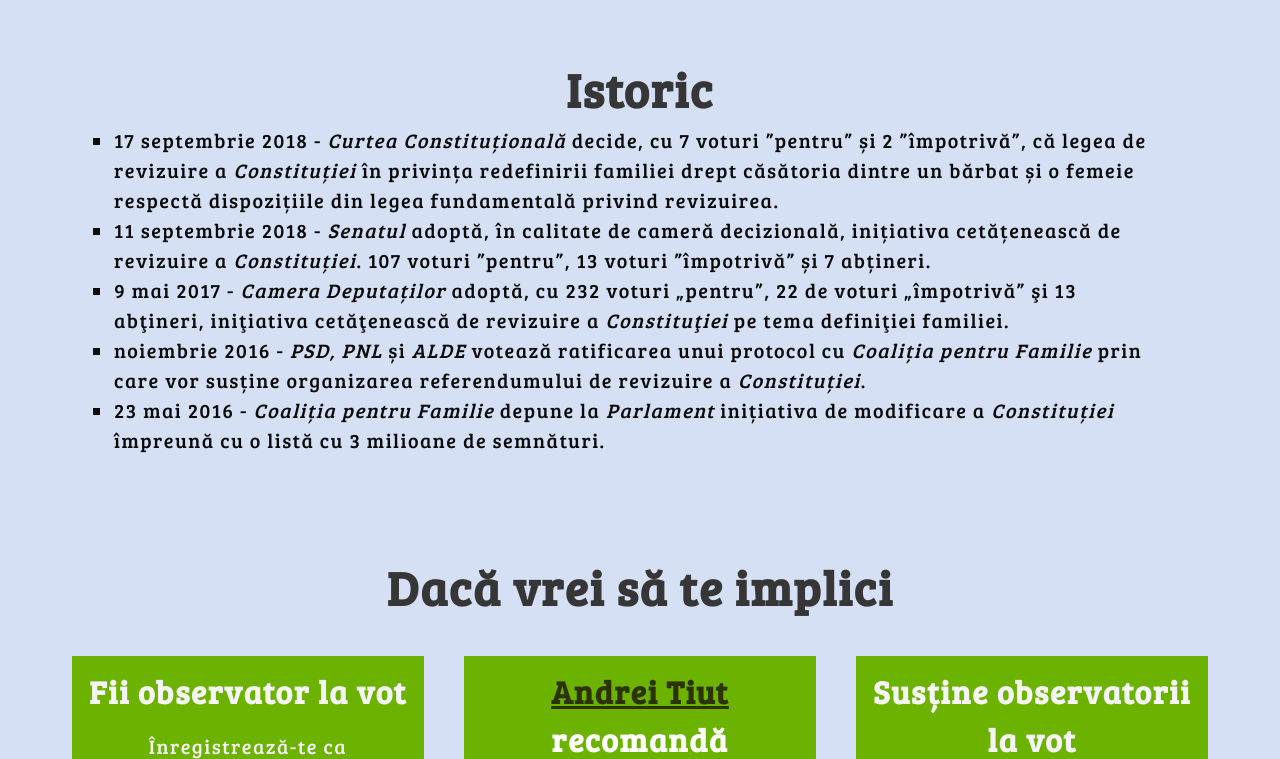
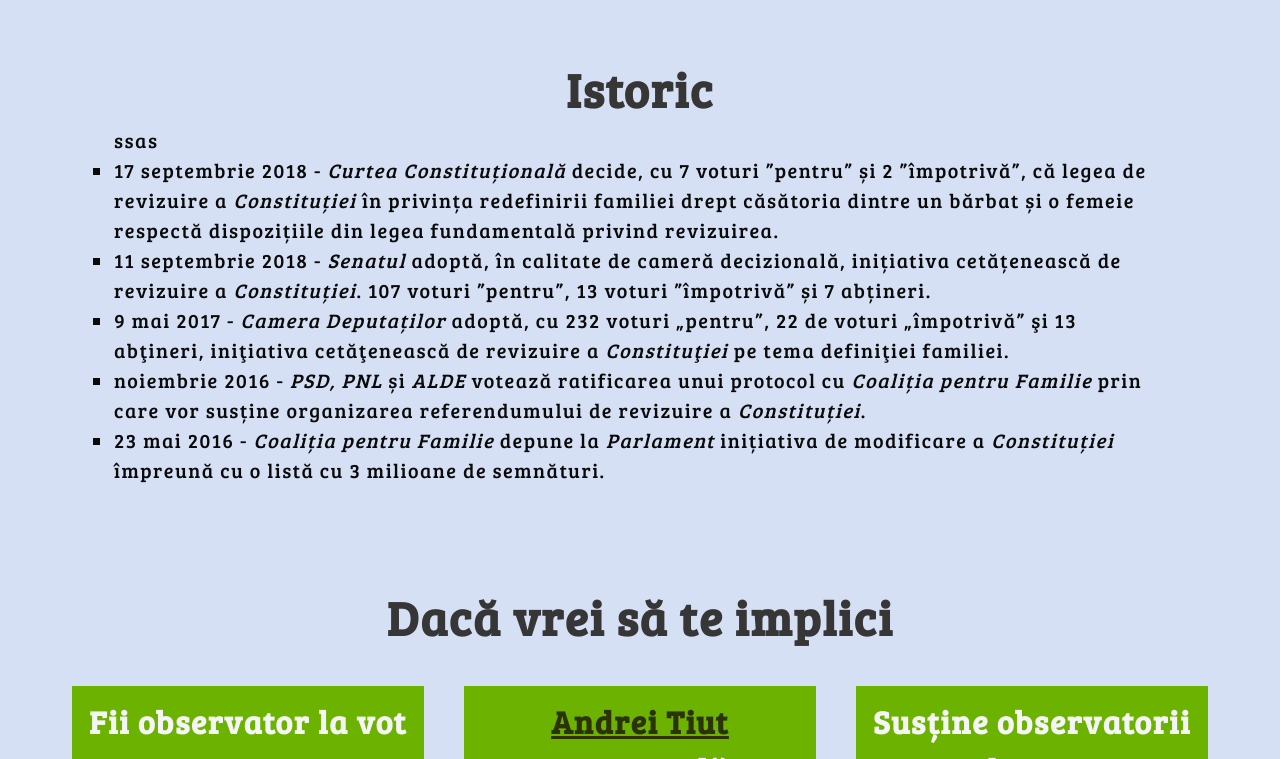
Before and after one commit to cremzoo/-BoicotReferendum, a plain HTML site: page index.html in a window 1280 px wide. Shown: the part 2040-2799 px from the top of the page. Drawn offline with nearby package versions, Linux system fonts and the light colour scheme; a script that the page names is missing.

Commit message:
Update index.html

```diff
--- a/index.html
+++ b/index.html
@@ -108,6 +108,7 @@
     <h2 class="is-size-1 is-size-2-mobile has-text-centered has-text-weight-semibold has-text-dark">Istoric</h2>
     <div class="container">
       <ul>
+        ssas
         <li>17 septembrie 2018 - <i>Curtea Constituțională</i> decide, cu 7 voturi ”pentru” și 2 ”împotrivă”, că legea de revizuire a <i>Constituției</i> în privința redefinirii familiei drept căsătoria dintre un bărbat și o femeie respectă dispozițiile din legea fundamentală privind revizuirea.</li>
         <li>11 septembrie 2018 - <i>Senatul</i> adoptă, în calitate de cameră decizională, inițiativa cetățenească de revizuire a <i>Constituției</i>. 107 voturi ”pentru”, 13 voturi ”împotrivă” și 7 abțineri.</li>
         <li>9 mai 2017 - <i>Camera Deputaților</i> adoptă, cu 232 voturi „pentru”, 22 de voturi „împotrivă” şi 13 abţineri, iniţiativa cetăţenească de revizuire a <i>Constituţiei</i> pe tema definiţiei familiei.</li>
```
